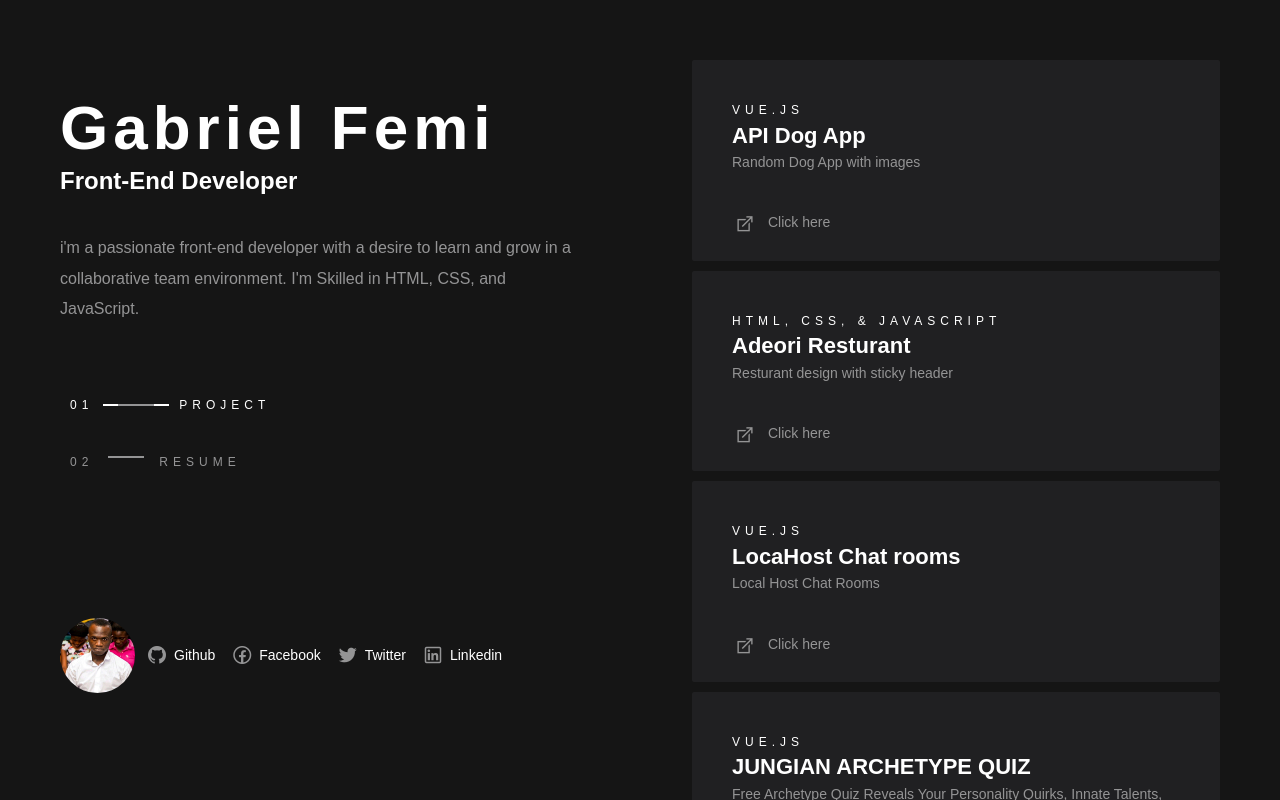
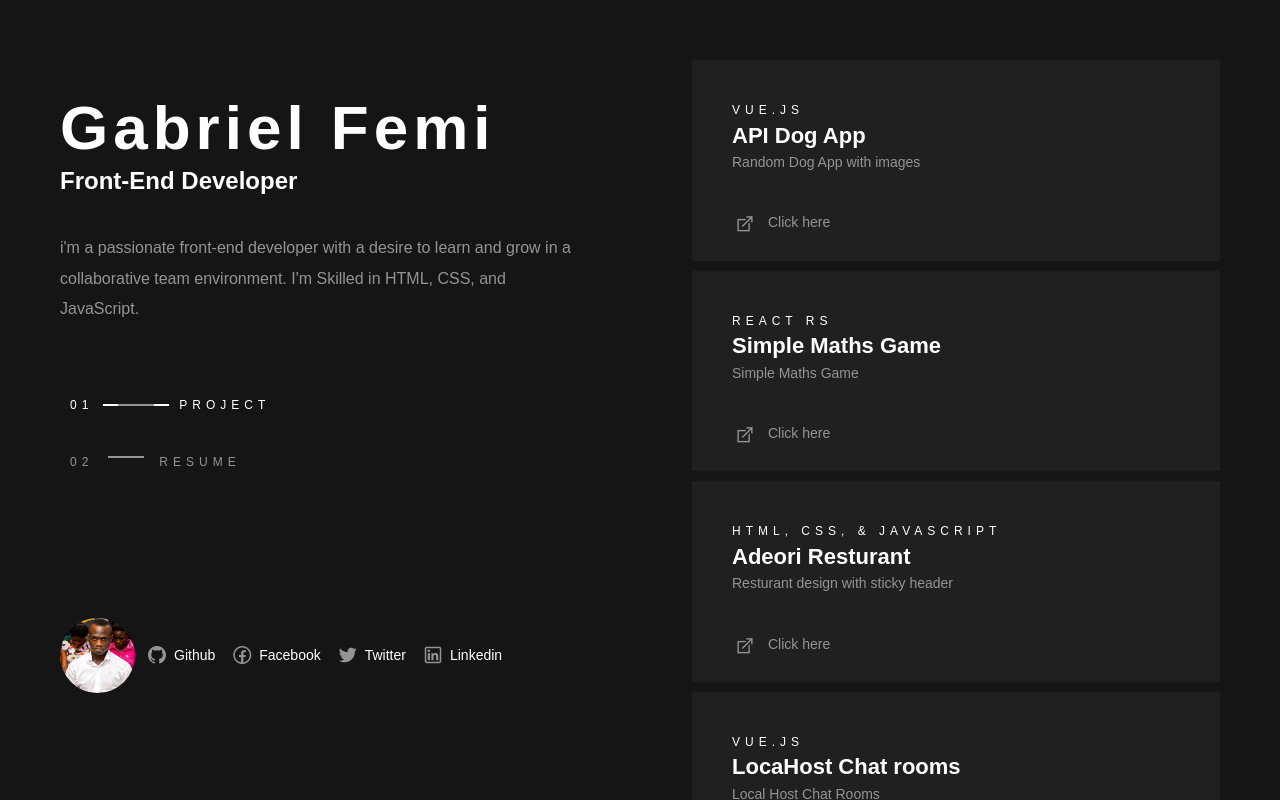
Before and after one commit to femigabriel/my-website, a Vue app: page / in a window 1280 px wide. Built offline with nearby package versions, Linux system fonts and the light colour scheme; a web font is replaced by a local one.

Commit message:
game added

```diff
--- a/src/components/ProjectFlex.vue
+++ b/src/components/ProjectFlex.vue
@@ -25,6 +25,16 @@ export default {
           description: "Random Dog App with images",
           video: "Click here",
           url: "https://infinitedogapp.netlify.app",
+          slides: "Slides",
+        },
+         {
+          framework: "REACT RS",
+          date: "August 12, 2022",
+          status: "Online",
+          title: "Simple Maths Game",
+          description: "Simple Maths Game",
+          video: "Click here",
+          url: "https://easymathgame.netlify.app/",
           slides: "Slides",
         },
         {
```
